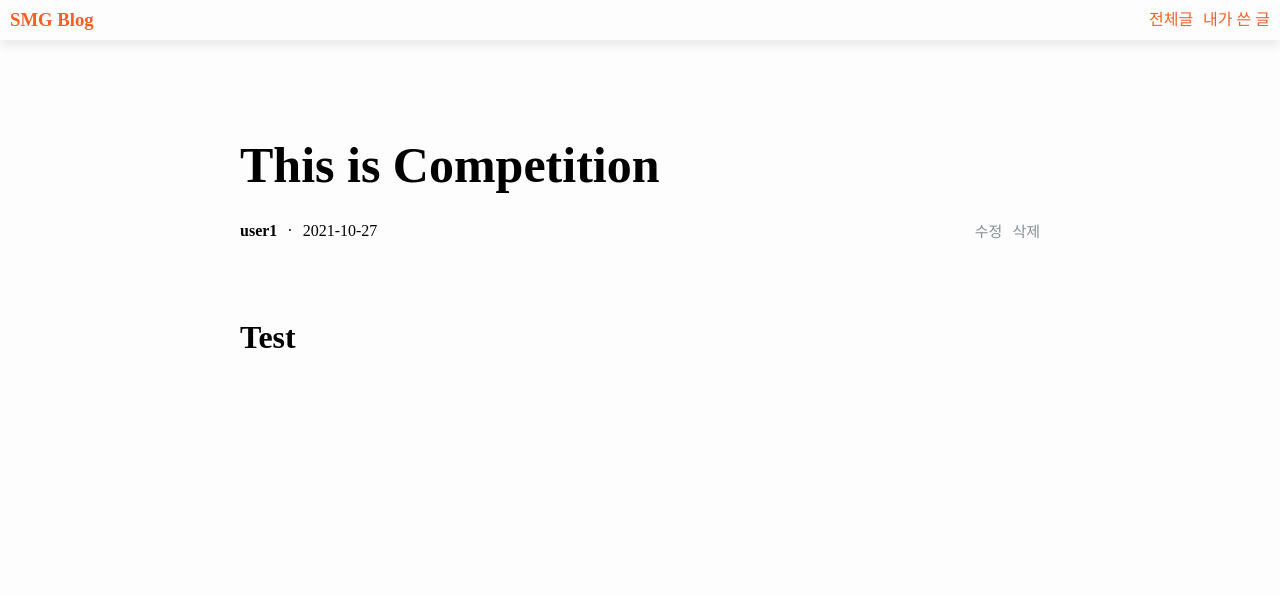
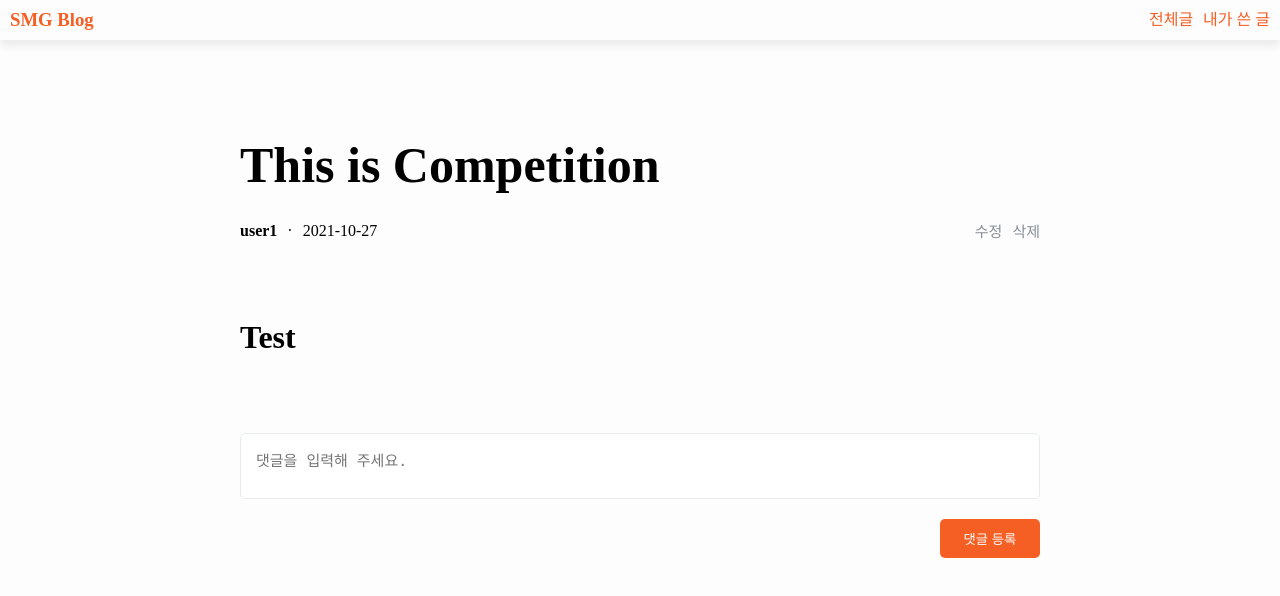
Before and after one commit to ag502/smg-blog, a React app in the folder frontend/: page /post/1 in a window 1280 px wide. Shown: the top 596 px of the page. Built offline with nearby package versions, Linux system fonts and the light colour scheme.

Commit message:
Add post comment textarea

```diff
--- /dev/null
+++ b/frontend/src/components/postView/PostComment.jsx
@@ -0,0 +1,45 @@
+import React from 'react';
+import styled from 'styled-components';
+
+function PostComment() {
+    return (
+        <PostCommentContainer>
+            <CommentEnroll>
+                <CommentInput placeholder='댓글을 입력해 주세요.' />
+                <CommentEnrollButton>댓글 등록</CommentEnrollButton>
+            </CommentEnroll>
+            <Comments></Comments>
+        </PostCommentContainer>
+    );
+}
+
+const PostCommentContainer = styled.div`
+    margin-top: 80px;
+`;
+
+const CommentEnroll = styled.div`
+    display: flex;
+    flex-direction: column;
+`;
+
+const CommentInput = styled.textarea`
+    width: 100%;
+    padding: 15px;
+    font-size: 15px;
+    border: 1px solid #e9ecef;
+    border-radius: 5px;
+`;
+
+const CommentEnrollButton = styled.button`
+    align-self: flex-end;
+    margin-top: 20px;
+    width: 100px;
+    padding: 10px 15px;
+    background-color: #f65f24;
+    border-radius: 5px;
+    color: #ffffff;
+`;
+
+const Comments = styled.ul``;
+
+export default PostComment;
--- a/frontend/src/components/postView/index.jsx
+++ b/frontend/src/components/postView/index.jsx
@@ -1,2 +1,3 @@
 export { default as PostHeader } from './PostHeader';
 export { default as PostBody } from './PostBody';
+export { default as PostComment } from './PostComment';
--- a/frontend/src/pages/PostView/index.jsx
+++ b/frontend/src/pages/PostView/index.jsx
@@ -2,7 +2,7 @@ import React from 'react';
 import styled from 'styled-components';
 import { useParams } from 'react-router-dom';
 
-import { PostHeader, PostBody } from '@/components/postView';
+import { PostHeader, PostBody, PostComment } from '@/components/postView';
 
 const post = {
     id: 1,
@@ -17,6 +17,7 @@ function PostView() {
         <PostViewContainer>
             <PostHeader title={post.title} info={{ time: post.time, author: post.author }} />
             <PostBody content={post.content} />
+            <PostComment />
         </PostViewContainer>
     );
 }
--- a/frontend/src/static/style/NormalizeCss.jsx
+++ b/frontend/src/static/style/NormalizeCss.jsx
@@ -55,6 +55,12 @@ const NormalizeCss = createGlobalStyle`
         border: none;
         cursor: pointer;
     }
+    textarea {
+        outline: none;
+        resize: none;
+        overflow: hidden;
+        border: none;
+    }
 `;
 
 export default NormalizeCss;
```
